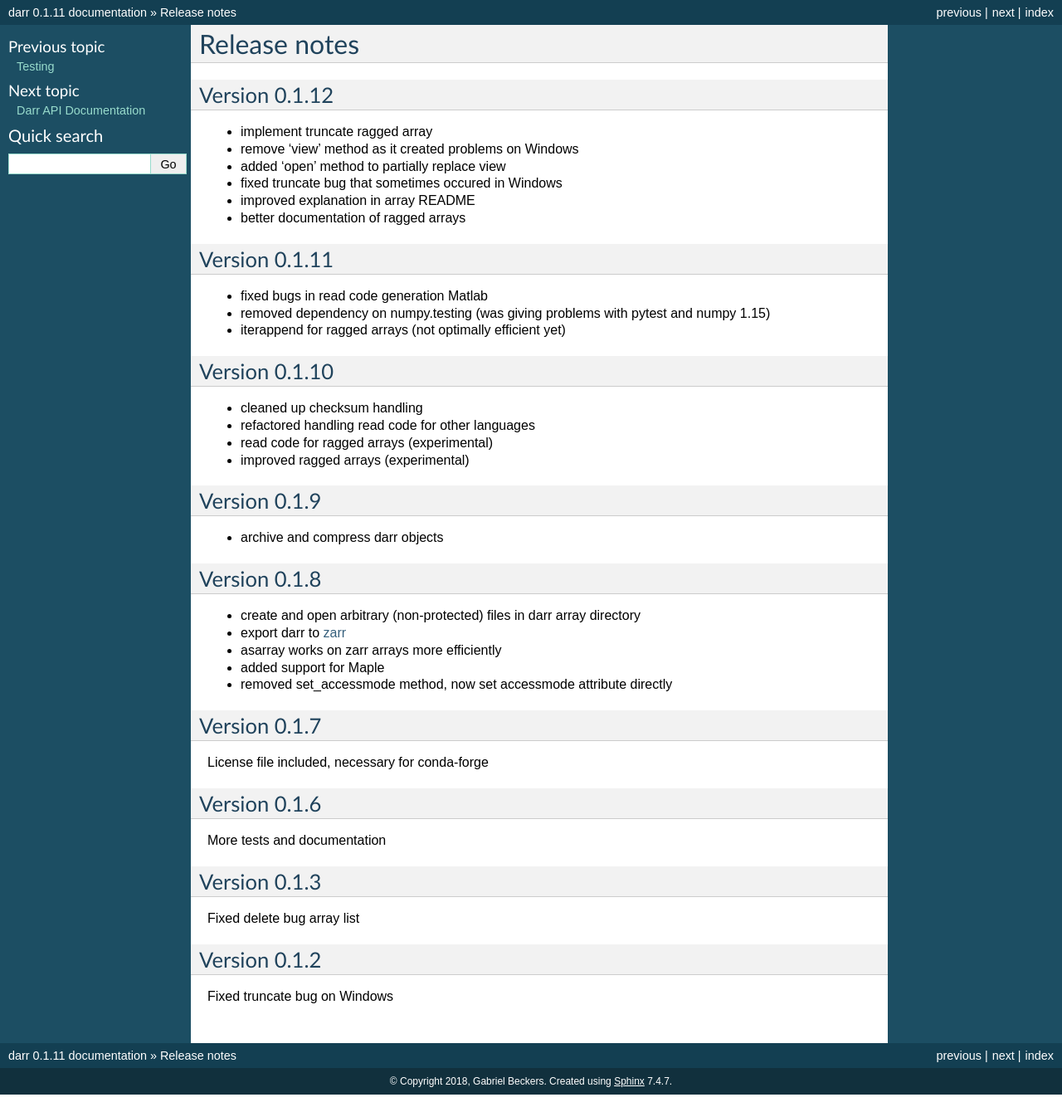
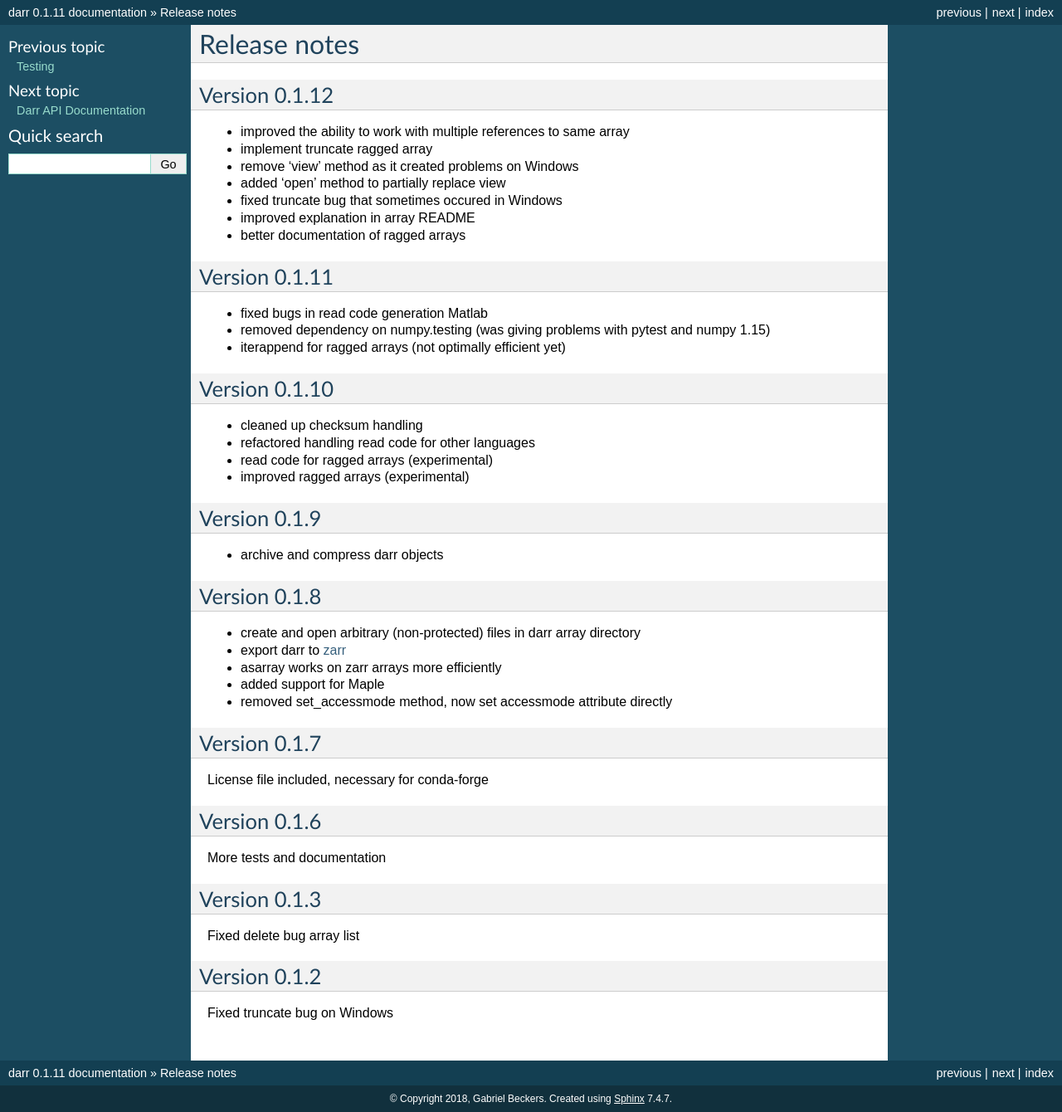
Before and after one commit to gbeckers/Darr, a Sphinx documentation site: the page built from docs/releasenotes.rst, in a window 1280 px wide. Shown: the whole page at 83% size. Built offline with Sphinx 7.4.7, drawn with Linux system fonts in a browser that asks for light colours; before the commit the page ends 1319 px from its top, so only the background shows below that.

```diff
--- a/docs/releasenotes.rst
+++ b/docs/releasenotes.rst
@@ -3,6 +3,7 @@
 
 Version 0.1.12
 --------------
+- improved the ability to work with multiple references to same array
 - implement truncate ragged array
 - remove 'view' method as it created problems on Windows
 - added 'open' method to partially replace view
```
